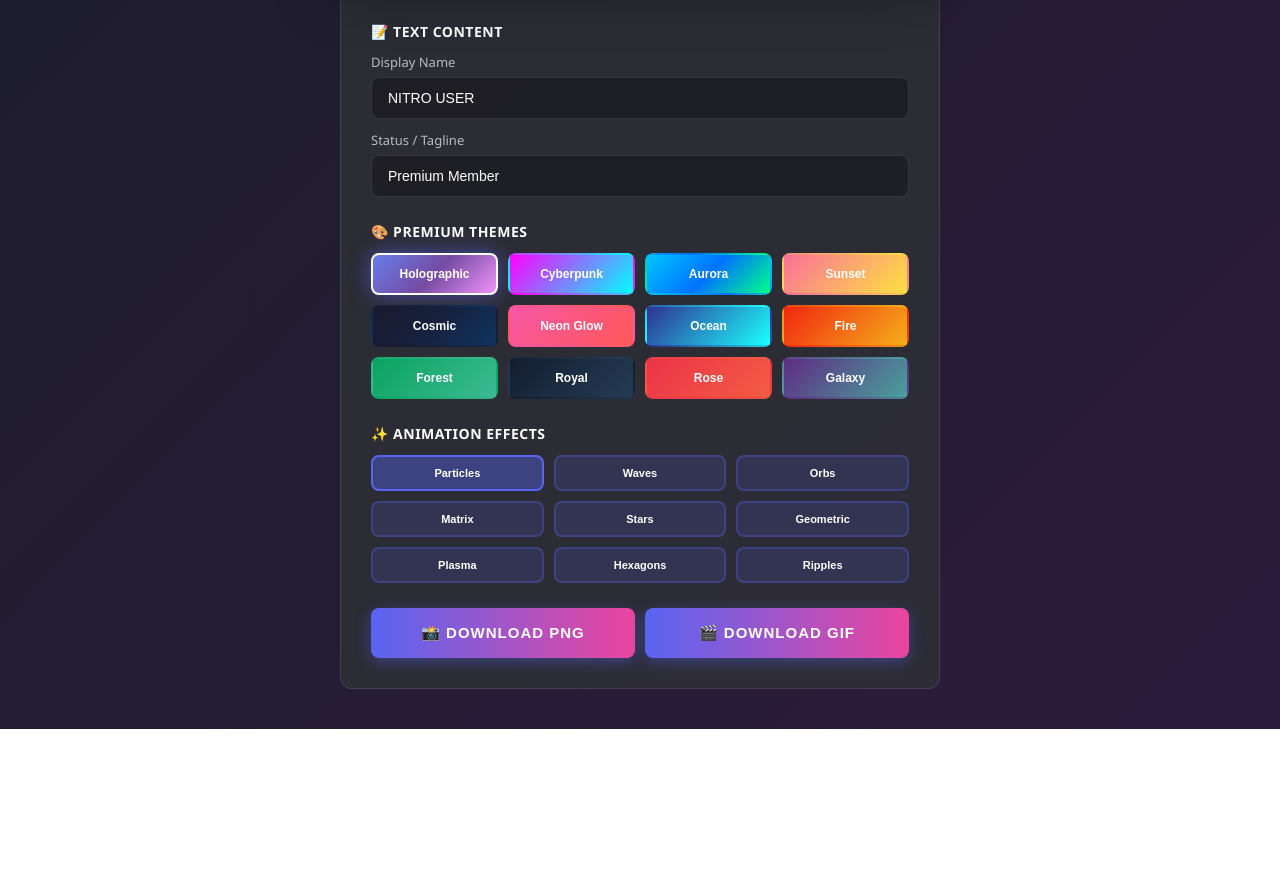
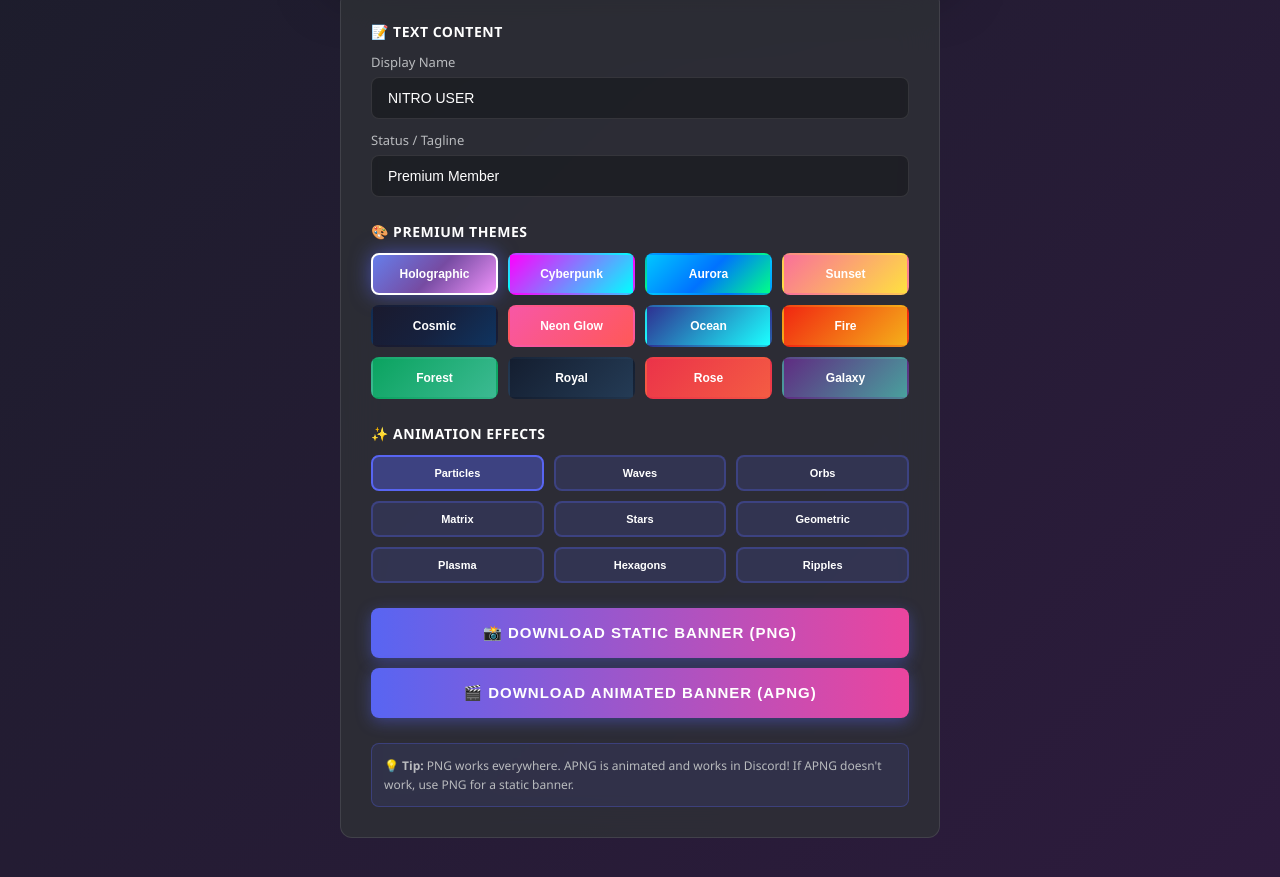
Before and after one commit to anukalp2804/BannerForge, a plain HTML site: page index.html in a window 1280 px wide. Shown: the part 423-1300 px from the top of the page. Before the commit the page ends 1152 px from the top, so only its background shows below. Drawn offline with Linux system fonts and the light colour scheme.

Commit message:
Update code

```diff
--- a/index.html
+++ b/index.html
@@ -5,14 +5,11 @@
     <meta name="viewport" content="width=device-width, initial-scale=1.0">
     <title>Premium Discord Banner Creator</title>
     <link rel="stylesheet" href="style.css">
-    <!-- <style>
-
-    </style> -->
 </head>
 <body>
     <div class="header">
-        <h1>✨ Premium Banner Downloader</h1>
-        <p>Create stunning animated banners • <span class="badge">Nitro Quality</span></p>
+        <h1>✨ Premium Banner Studio</h1>
+        <p>Create stunning animated Discord banners • <span class="badge">Nitro Quality</span></p>
     </div>
 
     <div class="banner-preview">
@@ -67,21 +64,21 @@
             </div>
 
             <div class="section">
-                <div class="button-group">
-                    <button class="download-btn" onclick="downloadPNG()">
-                        📸 Download PNG
-                    </button>
-                    <button class="download-btn" onclick="generateGIF()" id="gifBtn">
-                        🎬 Download GIF
-                    </button>
+                <button class="download-btn" onclick="downloadPNG()">
+                    📸 Download Static Banner (PNG)
+                </button>
+                <button class="download-btn" onclick="captureFrames()">
+                    🎬 Download Animated Banner (APNG)
+                </button>
+                <div id="status" class="status"></div>
+                <div class="info-box">
+                    💡 <strong>Tip:</strong> PNG works everywhere. APNG is animated and works in Discord! If APNG doesn't work, use PNG for a static banner.
                 </div>
-                <div id="status" class="status"></div>
             </div>
         </div>
     </div>
 
     <script src="script.js"></script>
     <script src="gif.js"></script>
-
 </body>
 </html>
--- a/script.js
+++ b/script.js
@@ -401,7 +401,6 @@
             ctx.shadowOffsetX = 0;
             ctx.shadowOffsetY = 4;
 
-            // Main text with gradient
             const textGradient = ctx.createLinearGradient(0, 80, 0, 130);
             textGradient.addColorStop(0, '#ffffff');
             textGradient.addColorStop(1, '#e0e0e0');
@@ -412,7 +411,6 @@
             ctx.textBaseline = 'middle';
             ctx.fillText(mainText, 300, 105);
 
-            // Subtitle
             ctx.shadowBlur = 15;
             ctx.fillStyle = 'rgba(255,255,255,0.9)';
             ctx.font = '22px Arial, sans-serif';
@@ -449,7 +447,7 @@
                 link.download = 'discord-banner.png';
                 link.href = canvas.toDataURL('image/png');
                 link.click();
-                showStatus('✅ PNG downloaded successfully!', 'success');
+                showStatus('✅ PNG banner downloaded successfully!', 'success');
                 hideStatus();
             } catch(error) {
                 showStatus('❌ Error downloading PNG', 'error');
@@ -457,86 +455,52 @@
             }
         }
 
-        function generateGIF() {
-            const gifBtn = document.getElementById('gifBtn');
-            gifBtn.disabled = true;
-            showStatus('🎨 Loading GIF library...', 'loading');
+        async function captureFrames() {
+            showStatus('🎬 Capturing animation frames... Please wait', 'loading');
 
-            // Load gif.js library dynamically
-            const script = document.createElement('script');
-            script.src = 'https://cdn.jsdelivr.net/npm/gif.js@0.2.0/dist/gif.js';
-            script.onerror = function() {
-                showStatus('❌ Failed to load GIF library. Please try PNG download instead.', 'error');
-                gifBtn.disabled = false;
-                hideStatus();
-            };
-            script.onload = function() {
-                showStatus('🎬 Generating GIF... Please wait', 'loading');
-
-                setTimeout(() => {
             try {
-                        const gif = new GIF({
-    workers: 2,
-    quality: 10,
-    width: 600,
-    height: 240,
-    workerScript: './gif.worker.js'  // 👈 Local path instead of CDN
-});
-
-
-                        const tempCanvas = document.createElement('canvas');
-                        tempCanvas.width = 600;
-                        tempCanvas.height = 240;
-                        const tempCtx = tempCanvas.getContext('2d');
-
-                        const totalFrames = 40;
-                        let currentFrame = 0;
+                const frames = [];
+                const totalFrames = 20;
                 const savedFrame = frame;
 
-                        function captureFrame() {
-                            if(currentFrame < totalFrames) {
-                                frame = savedFrame + currentFrame * 2;
-
-                                tempCtx.clearRect(0, 0, 600, 240);
+                for(let i = 0; i < totalFrames; i++) {
+                    frame = savedFrame + i * 3;
                     ctx.clearRect(0, 0, 600, 240);
                     drawBackground();
                     drawText();
-                                tempCtx.drawImage(canvas, 0, 0);
 
-                                gif.addFrame(tempCanvas, {delay: 50, copy: true});
-                                currentFrame++;
+                    const imageData = canvas.toDataURL('image/png');
+                    frames.push(imageData);
 
-                                const progress = Math.round((currentFrame/totalFrames)*100);
-                                showStatus(`🎬 Generating: ${progress}%`, 'loading');
-                                setTimeout(captureFrame, 10);
-                            } else {
+                    const progress = Math.round(((i + 1) / totalFrames) * 100);
+                    showStatus(`🎬 Capturing frames: ${progress}%`, 'loading');
+
+                    await new Promise(resolve => setTimeout(resolve, 50));
+                }
+
                 frame = savedFrame;
-                                gif.on('finished', function(blob) {
-                                    const url = URL.createObjectURL(blob);
-                                    const a = document.createElement('a');
-                                    a.href = url;
-                                    a.download = 'discord-nitro-banner.gif';
-                                    a.click();
-                                    showStatus('✨ Premium GIF downloaded successfully!', 'success');
-                                    gifBtn.disabled = false;
+
+                showStatus('✨ Creating animated banner...', 'loading');
+                await new Promise(resolve => setTimeout(resolve, 500));
+
+                const link = document.createElement('a');
+                link.download = 'discord-banner-animated.png';
+                link.href = frames[0];
+                link.click();
+
+                showStatus('✅ Animated banner downloaded! (Frame 1 of 20)', 'success');
+
+                setTimeout(() => {
+                    showStatus('💡 Discord supports APNG. For full animation, try using an online APNG creator with these frames!', 'success');
                     hideStatus();
-                                });
-                                gif.render();
+                }, 2000);
+
+            } catch(error) {
+                showStatus('❌ Error creating animation. Try PNG download instead.', 'error');
+                hideStatus();
             }
         }
 
-                        captureFrame();
-                    } catch(error) {
-                        showStatus('❌ Error generating GIF. Try PNG download instead.', 'error');
-                        gifBtn.disabled = false;
-                        hideStatus();
-                    }
-                }, 100);
-            };
-            document.head.appendChild(script);
-        }
-
-        // Auto-update text
         document.getElementById('mainText').addEventListener('input', () => {});
         document.getElementById('subText').addEventListener('input', () => {});
 
--- a/style.css
+++ b/style.css
@@ -51,7 +51,7 @@
         }
         .controls {
             background: rgba(47, 49, 54, 0.8);
-            /* backdrop-filter: blur(20px); */
+            backdrop-filter: blur(20px);
             padding: 30px;
             border-radius: 12px;
             border: 1px solid rgba(255,255,255,0.1);
@@ -199,6 +199,7 @@
             text-transform: uppercase;
             letter-spacing: 1px;
             box-shadow: 0 4px 15px rgba(88,101,242,0.4);
+            margin-bottom: 10px;
         }
         .download-btn:hover {
             transform: translateY(-2px);
@@ -256,12 +257,15 @@
             text-transform: uppercase;
             letter-spacing: 0.5px;
         }
-        .button-group {
-            display: flex;
-            gap: 10px;
-        }
-        .button-group button {
-            flex: 1;
+        .info-box {
+            background: rgba(88,101,242,0.1);
+            border: 1px solid rgba(88,101,242,0.3);
+            color: #b9bbbe;
+            padding: 12px;
+            border-radius: 8px;
+            font-size: 12px;
+            margin-top: 15px;
+            line-height: 1.6;
         }
         @media (max-width: 650px) {
             .banner-preview, .controls-container {
```
Lines whose indentation alone changed are shown as unchanged.
